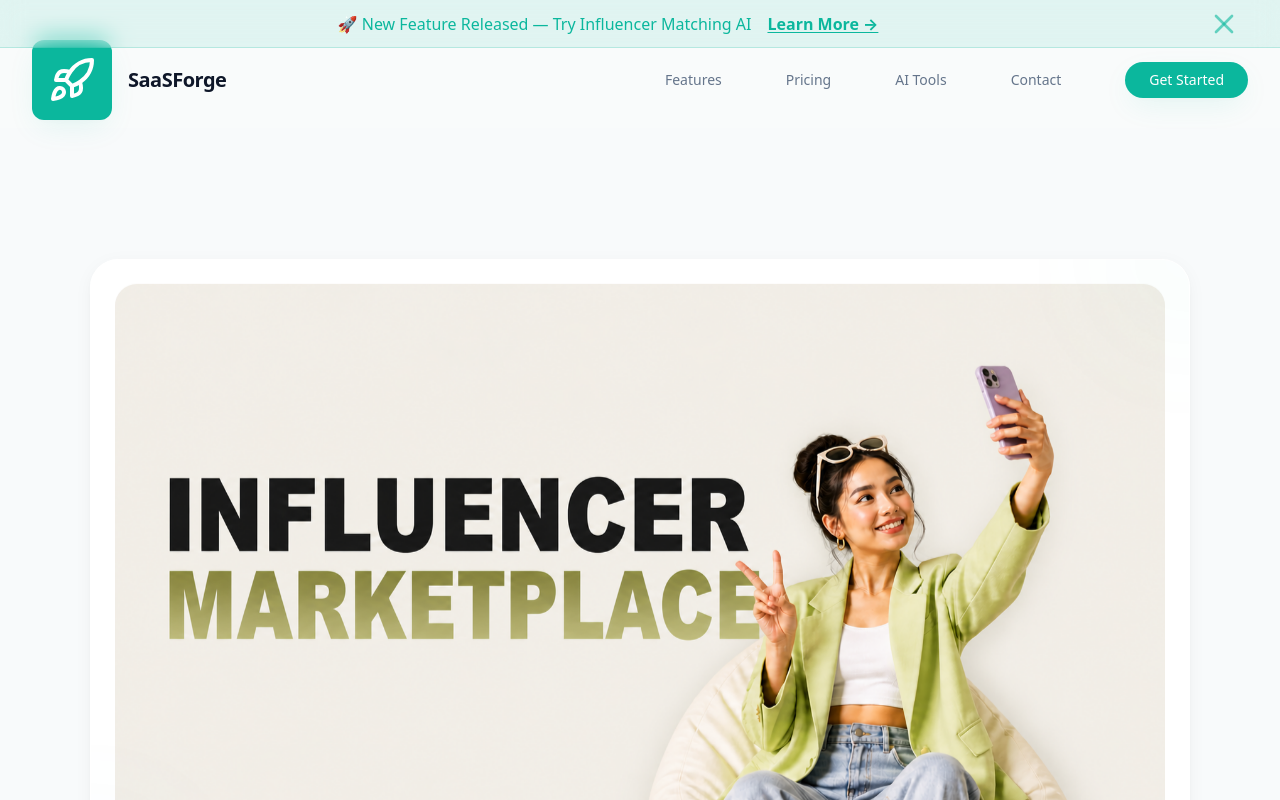
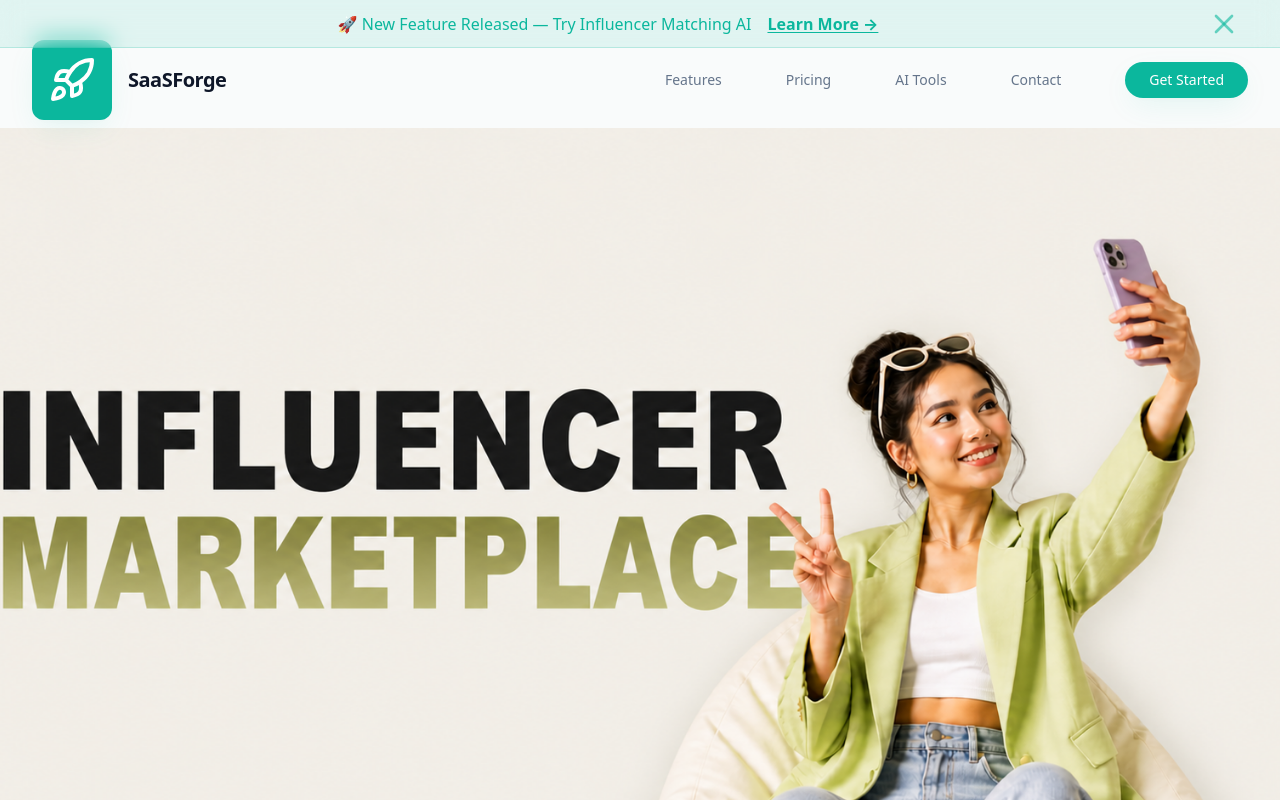
Before and after one commit to nevermature01-lgtm/collabli, a Next.js app: page / in a window 1280 px wide. Shown: the top 800 px of the page. Built offline with nearby package versions, Linux system fonts and the light colour scheme; what @genkit-ai/google-genai, genkit would draw is missing.

Commit message:
UPDATE the HERO SECTION to a **FULL-SCREEN STATIC IMAGE HERO**.
## GOAL

```diff
--- a/src/components/landing/HeroSection.tsx
+++ b/src/components/landing/HeroSection.tsx
@@ -1,5 +1,4 @@
 import React from 'react';
-import Image from 'next/image';
 import { cn } from '@/lib/utils';
 
 interface HeroSectionProps {
@@ -12,35 +11,24 @@ export const HeroSection: React.FC<HeroSectionProps> = ({
   hasAnnouncement,
 }) => {
   return (
-    <section className={cn(
-      "relative py-16 md:py-32 bg-slate-50/50 flex items-center justify-center overflow-hidden",
-      hasAnnouncement ? "pt-[80px] md:pt-[140px]" : "pt-16 md:pt-32"
-    )}>
-      <div className="container mx-auto px-4 relative z-10 flex justify-center items-center">
-        <div className="w-full max-w-[1100px] animate-in fade-in zoom-in-95 duration-1000 flex justify-center">
-          <div className="relative w-full rounded-[20px] md:rounded-[28px] overflow-hidden shadow-soft border border-white/60 bg-white p-2 md:p-3 group transition-all duration-500 hover:shadow-premium animate-float">
-            <div className="relative w-full h-full overflow-hidden rounded-[16px] md:rounded-[22px]">
-              <Image
-                src={imageSrc}
-                alt="Product Preview"
-                width={1200}
-                height={800}
-                priority
-                className="w-full h-auto object-contain transform transition-transform duration-1000 group-hover:scale-[1.01]"
-              />
-              {/* Fallback pattern */}
-              <div className="absolute inset-0 -z-10 bg-muted/5" />
-            </div>
-
-            {/* Subtle decorative glass effects */}
-            <div className="absolute -top-12 -right-12 w-48 h-48 bg-primary/5 blur-3xl rounded-full opacity-50" />
-            <div className="absolute -bottom-12 -left-12 w-48 h-48 bg-secondary/5 blur-3xl rounded-full opacity-50" />
-          </div>
-        </div>
-      </div>
-
-      {/* Background radial highlight */}
-      <div className="absolute top-1/2 left-1/2 -translate-x-1/2 -translate-y-1/2 w-full h-full max-w-4xl max-h-4xl bg-primary/5 blur-[120px] rounded-full pointer-events-none -z-10" />
+    <section
+      className={cn(
+        "relative w-full h-screen overflow-hidden bg-background",
+      )}
+      style={{
+        backgroundImage: `url('${imageSrc}')`,
+        backgroundSize: 'cover',
+        backgroundPosition: 'center',
+        backgroundRepeat: 'no-repeat',
+      }}
+      role="img"
+      aria-label="SaaS Product Showcase"
+    >
+      {/*
+        Full-screen Static Image Hero
+        - 100vh height
+        - No children/overlays for clean UI focus
+      */}
     </section>
   );
 };
```
